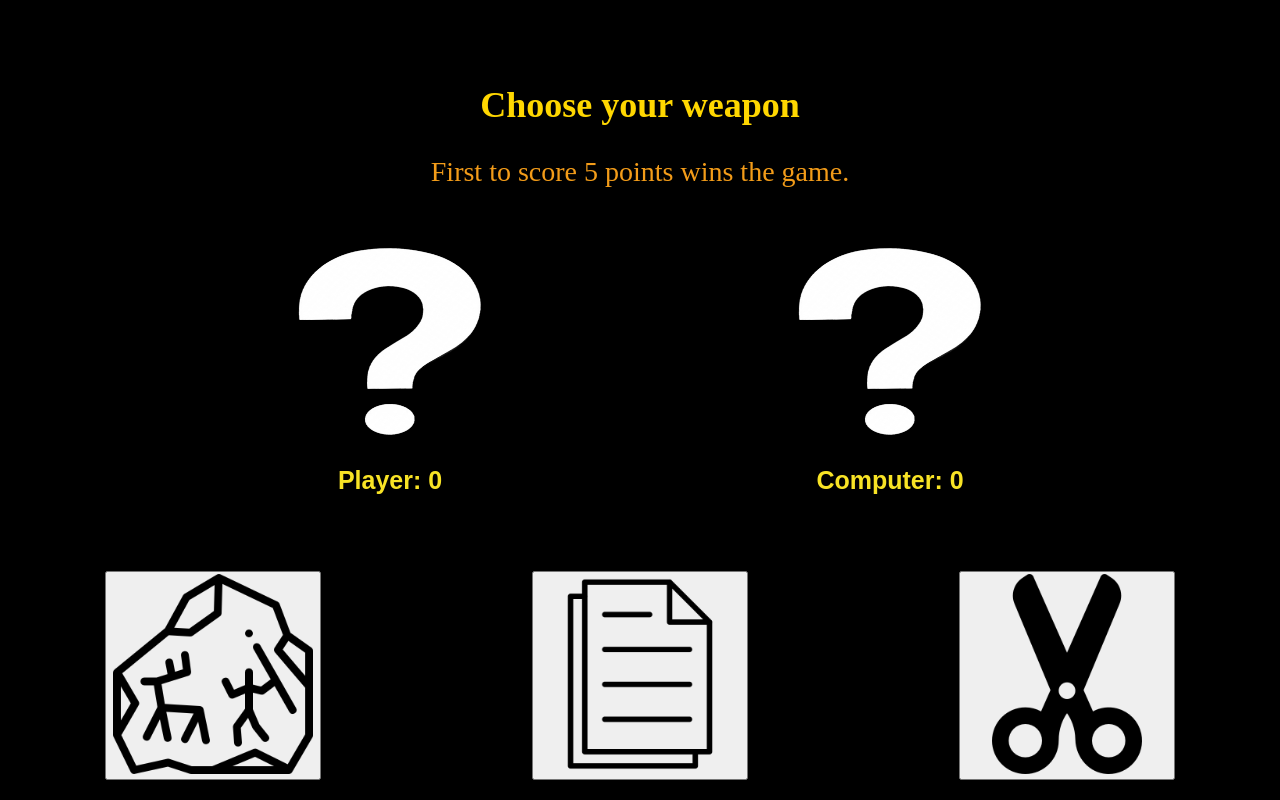
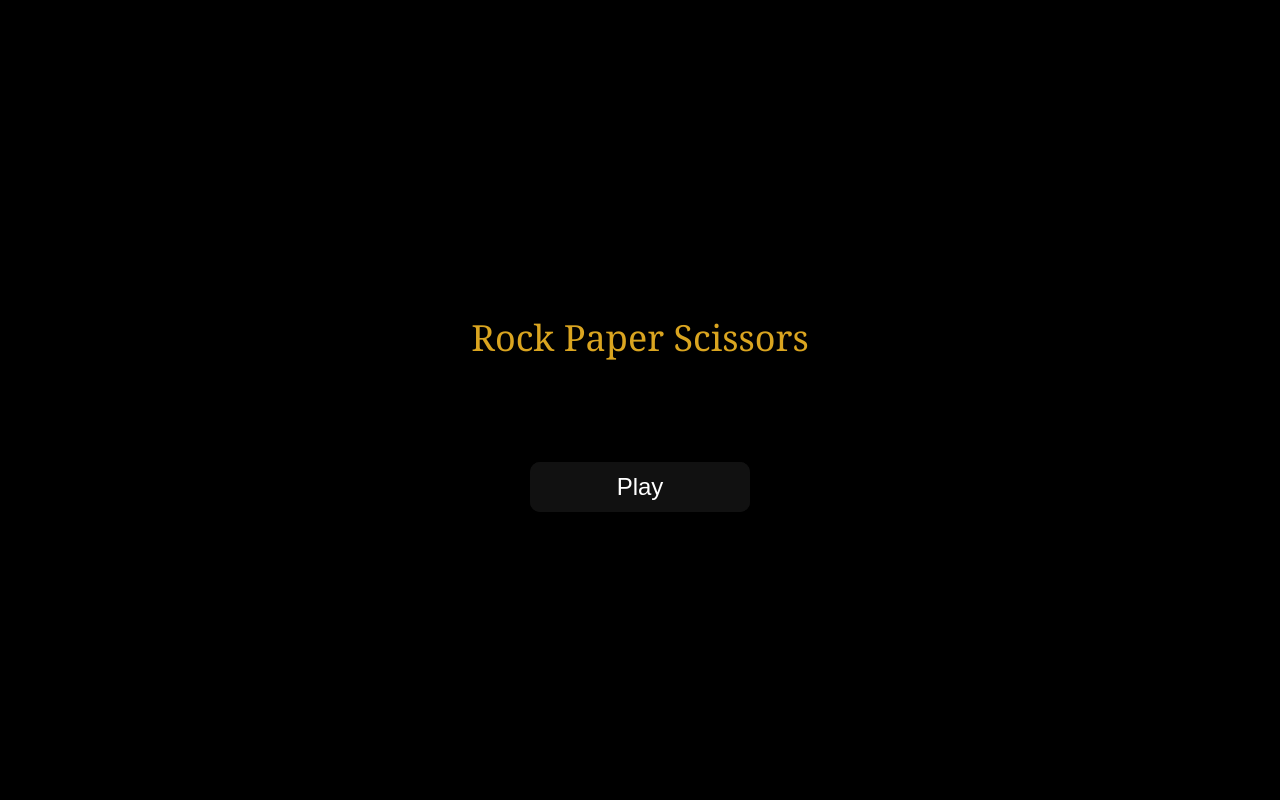
Before and after one commit to Edwin5658/odin-RPS, a plain HTML site: page index.html in a window 1280 px wide. Drawn offline with Linux system fonts and the light colour scheme.

Commit message:
Added a opening UI for the game.

```diff
--- a/index.html
+++ b/index.html
@@ -7,7 +7,11 @@
     <title>Odin Rock Paper Scissors</title>
 </head>
 <body>
-    <main>
+    <div class="opening" id="op">
+        <h1>Rock Paper Scissors</h1>
+        <button id="startBut">Play</button>
+    </div>
+    <main class="main">
         <div class="game-info">
             <div class="rules">
                 <h2 class="game-rule">Choose your weapon</h2>
--- a/script.js
+++ b/script.js
@@ -1,3 +1,6 @@
+const op = document.getElementById('op');
+const startBut = document.getElementById('startBut');
+const main = document.querySelector('.main');
 const scoreMessage = document.querySelector('.game-rule');
 const scoreRule = document.querySelector('.score-rule');
 const playerImg = document.getElementById('playerImg');
@@ -12,15 +15,18 @@ const notiMsg = document.getElementById('noti-msg');
 const overlay = document.getElementById('overlay');
 const restartBut = document.getElementById('restartBut');
 
+
 let playerscore = 0;
 let computerscore = 0;
 let roundWinner = '';
 
+
+startBut.addEventListener('click', startGame);
 rockBut.addEventListener('click', () => handleClick('ROCK'));
 paperBut.addEventListener('click', () => handleClick('PAPER'));
 scissorBut.addEventListener('click', () => handleClick('SCISSORS'));
 restartBut.addEventListener('click', restartGame);
-overlay.addEventListener('click', closeNoti)
+overlay.addEventListener('click', closeNoti);
 
 
 function playRound(playerChoice, computerChoice) {
@@ -109,3 +115,8 @@ function restartGame() {
     computerScore.textContent = 'Computer: 0';
     closeNoti();
 }
+
+function startGame() {
+    op.style.display = 'none';
+    main.style.display = 'block';
+}
--- a/style.css
+++ b/style.css
@@ -159,3 +159,87 @@ main {
 .overlay.active {
     display: block;
 }
+
+.opening {
+    display: flex;
+    justify-content: center;
+    align-items: center;
+    flex-direction: column;
+    background-color: black;
+    height: 100%;
+}
+
+.opening h1 {
+    font-family: Georgia, serif;
+    color: goldenrod;
+    font-size: 36px;
+    font-weight: 500;
+    margin-bottom: 100px;
+}
+
+
+#startBut {
+    width: 220px;
+    height: 50px;
+    border: none;
+    outline: none;
+    color: #fff;
+    background: #111;
+    cursor: pointer;
+    font-size: 24px;
+    font-weight: 300;
+    position: relative;
+    z-index: 0;
+    border-radius: 10px;
+}
+
+#startBut:before {
+    content: '';
+    background: linear-gradient(45deg, #ff0000, #ff7300, #fffb00, #48ff00, #00ffd5, #002bff, #7a00ff, #ff00c8, #ff0000);
+    position: absolute;
+    top: -2px;
+    left:-2px;
+    background-size: 400%;
+    z-index: -1;
+    filter: blur(5px);
+    width: calc(100% + 4px);
+    height: calc(100% + 4px);
+    animation: glowing 20s linear infinite;
+    opacity: 0;
+    transition: opacity .3s ease-in-out;
+    border-radius: 10px;
+}
+
+#startBut:active {
+    color: #000;
+}
+
+#startBut:active:after {
+    background: transparent;
+}
+
+#startBut:hover:before {
+    opacity: 1;
+}
+
+#startBut:after {
+    z-index: -1;
+    content: '';
+    position: absolute;
+    width: 100%;
+    height: 100%;
+    background: #111;
+    left: 0;
+    top: 0;
+    border-radius: 10px;
+}
+
+main {
+    display: none;
+}
+
+@keyframes glowing {
+    0% { background-position: 0 0; }
+    50% { background-position: 400% 0; }
+    100% { background-position: 0 0; }
+}
```
